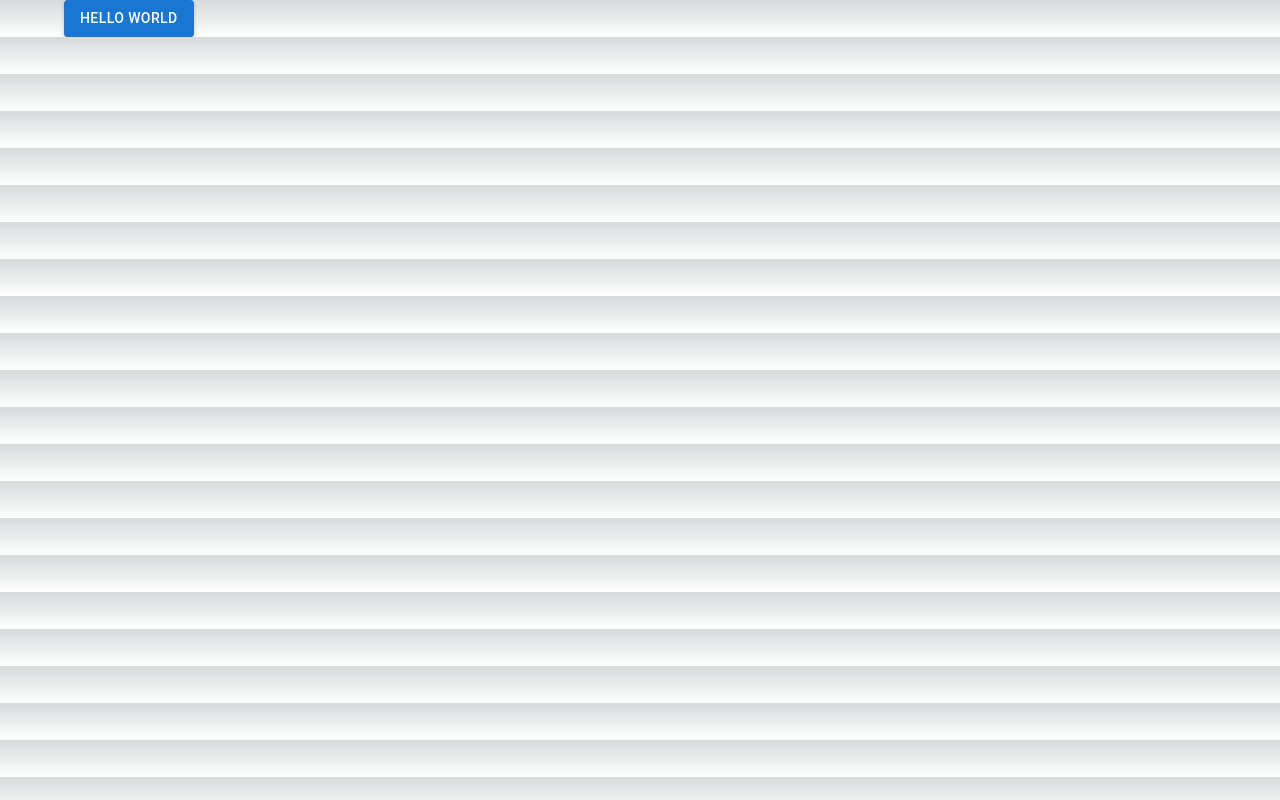
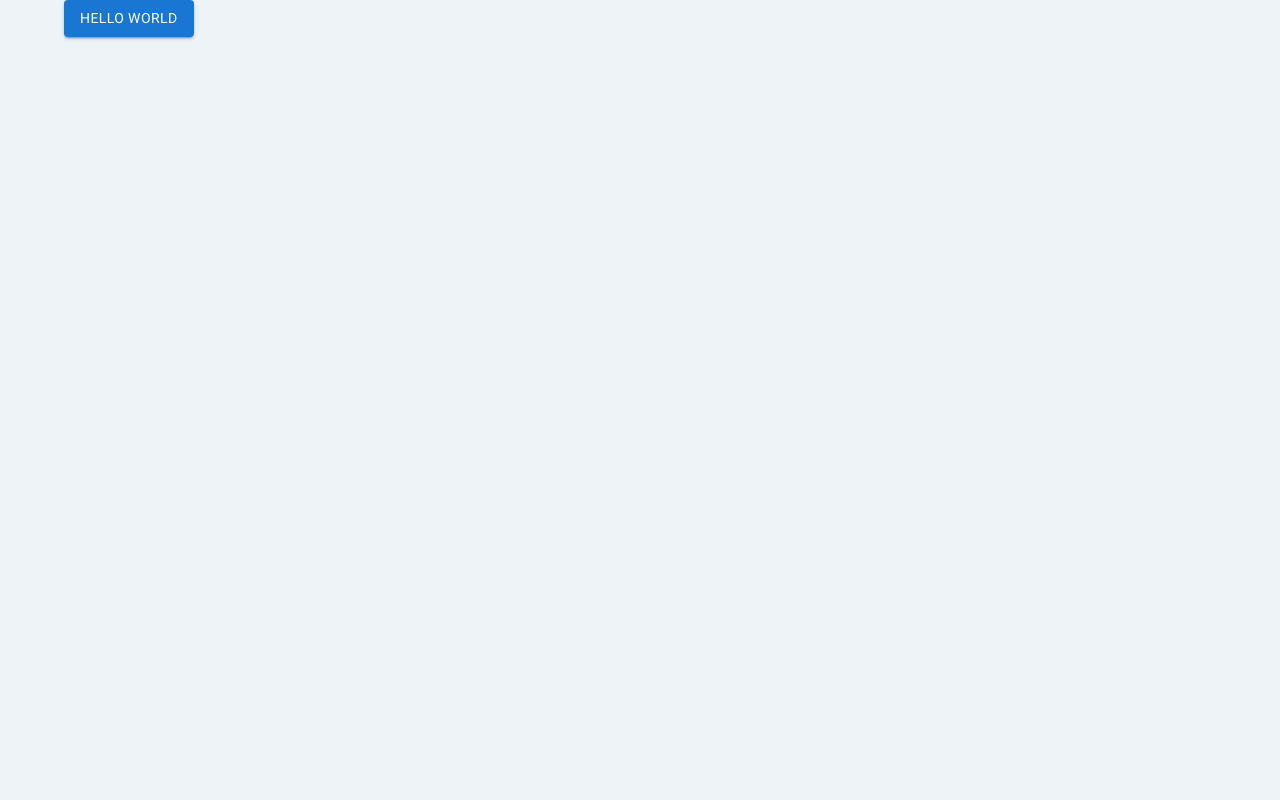
Before and after one commit to ezaz-ahmed/UpTrack, a Next.js app: page / in a window 1280 px wide. Built offline with nearby package versions, Linux system fonts and the light colour scheme.

Commit message:
feat(theme): implement custom Material UI theming

```diff
--- a/src/app/globals.css
+++ /dev/null
@@ -1,107 +0,0 @@
-:root {
-  --max-width: 1100px;
-  --border-radius: 12px;
-  --font-mono: ui-monospace, Menlo, Monaco, "Cascadia Mono", "Segoe UI Mono",
-    "Roboto Mono", "Oxygen Mono", "Ubuntu Monospace", "Source Code Pro",
-    "Fira Mono", "Droid Sans Mono", "Courier New", monospace;
-
-  --foreground-rgb: 0, 0, 0;
-  --background-start-rgb: 214, 219, 220;
-  --background-end-rgb: 255, 255, 255;
-
-  --primary-glow: conic-gradient(
-    from 180deg at 50% 50%,
-    #16abff33 0deg,
-    #0885ff33 55deg,
-    #54d6ff33 120deg,
-    #0071ff33 160deg,
-    transparent 360deg
-  );
-  --secondary-glow: radial-gradient(
-    rgba(255, 255, 255, 1),
-    rgba(255, 255, 255, 0)
-  );
-
-  --tile-start-rgb: 239, 245, 249;
-  --tile-end-rgb: 228, 232, 233;
-  --tile-border: conic-gradient(
-    #00000080,
-    #00000040,
-    #00000030,
-    #00000020,
-    #00000010,
-    #00000010,
-    #00000080
-  );
-
-  --callout-rgb: 238, 240, 241;
-  --callout-border-rgb: 172, 175, 176;
-  --card-rgb: 180, 185, 188;
-  --card-border-rgb: 131, 134, 135;
-}
-
-@media (prefers-color-scheme: dark) {
-  :root {
-    --foreground-rgb: 255, 255, 255;
-    --background-start-rgb: 0, 0, 0;
-    --background-end-rgb: 0, 0, 0;
-
-    --primary-glow: radial-gradient(rgba(1, 65, 255, 0.4), rgba(1, 65, 255, 0));
-    --secondary-glow: linear-gradient(
-      to bottom right,
-      rgba(1, 65, 255, 0),
-      rgba(1, 65, 255, 0),
-      rgba(1, 65, 255, 0.3)
-    );
-
-    --tile-start-rgb: 2, 13, 46;
-    --tile-end-rgb: 2, 5, 19;
-    --tile-border: conic-gradient(
-      #ffffff80,
-      #ffffff40,
-      #ffffff30,
-      #ffffff20,
-      #ffffff10,
-      #ffffff10,
-      #ffffff80
-    );
-
-    --callout-rgb: 20, 20, 20;
-    --callout-border-rgb: 108, 108, 108;
-    --card-rgb: 100, 100, 100;
-    --card-border-rgb: 200, 200, 200;
-  }
-}
-
-* {
-  box-sizing: border-box;
-  padding: 0;
-  margin: 0;
-}
-
-html,
-body {
-  max-width: 100vw;
-  overflow-x: hidden;
-}
-
-body {
-  color: rgb(var(--foreground-rgb));
-  background: linear-gradient(
-      to bottom,
-      transparent,
-      rgb(var(--background-end-rgb))
-    )
-    rgb(var(--background-start-rgb));
-}
-
-a {
-  color: inherit;
-  text-decoration: none;
-}
-
-@media (prefers-color-scheme: dark) {
-  html {
-    color-scheme: dark;
-  }
-}
--- a/src/app/layout.tsx
+++ b/src/app/layout.tsx
@@ -1,23 +1,25 @@
 import type { Metadata } from "next";
-import { Inter } from "next/font/google";
-import "./globals.css";
+import { Roboto } from "next/font/google";
 import Providers from "~/components/Providers";
 
-const inter = Inter({ subsets: ["latin"] });
+const roboto = Roboto({
+  weight: ["400", "700"],
+  subsets: ["latin"],
+});
 
 export const metadata: Metadata = {
-  title: "Create Next App",
-  description: "Generated by create next app",
+  title: "Rate Calendar App",
+  description: "Job Assessment",
 };
 
-export default function RootLayout({
-  children,
-}: Readonly<{
+type RootLayoutProps = {
   children: React.ReactNode;
-}>) {
+};
+
+export default function RootLayout({ children }: RootLayoutProps) {
   return (
     <html lang="en">
-      <body className={inter.className}>
+      <body className={roboto.className}>
         <Providers>{children}</Providers>
       </body>
     </html>
--- a/src/components/Providers.tsx
+++ b/src/components/Providers.tsx
@@ -3,16 +3,40 @@
 import { ReactNode } from "react";
 import { QueryClientProvider, QueryClient } from "@tanstack/react-query";
 import { ReactQueryDevtools } from "@tanstack/react-query-devtools";
+import { ThemeProvider, createTheme } from "@mui/material/styles";
+import CssBaseline from "@mui/material/CssBaseline";
 
 const client = new QueryClient();
 
+const theme = createTheme({
+  palette: {
+    background: {
+      default: "#eef3f7",
+    },
+  },
+  components: {
+    MuiCard: {
+      styleOverrides: {
+        root: {
+          backgroundColor: "#fffefe",
+          borderRadius: 16,
+          boxShadow: "none",
+        },
+      },
+    },
+  },
+});
+
 const Providers = ({ children }: { children: ReactNode }) => {
   return (
-    <QueryClientProvider client={client}>
-      {children}
+    <ThemeProvider theme={theme}>
+      <CssBaseline />
+      <QueryClientProvider client={client}>
+        {children}
 
-      <ReactQueryDevtools initialIsOpen={false} />
-    </QueryClientProvider>
+        <ReactQueryDevtools initialIsOpen={false} />
+      </QueryClientProvider>
+    </ThemeProvider>
   );
 };
 
```
